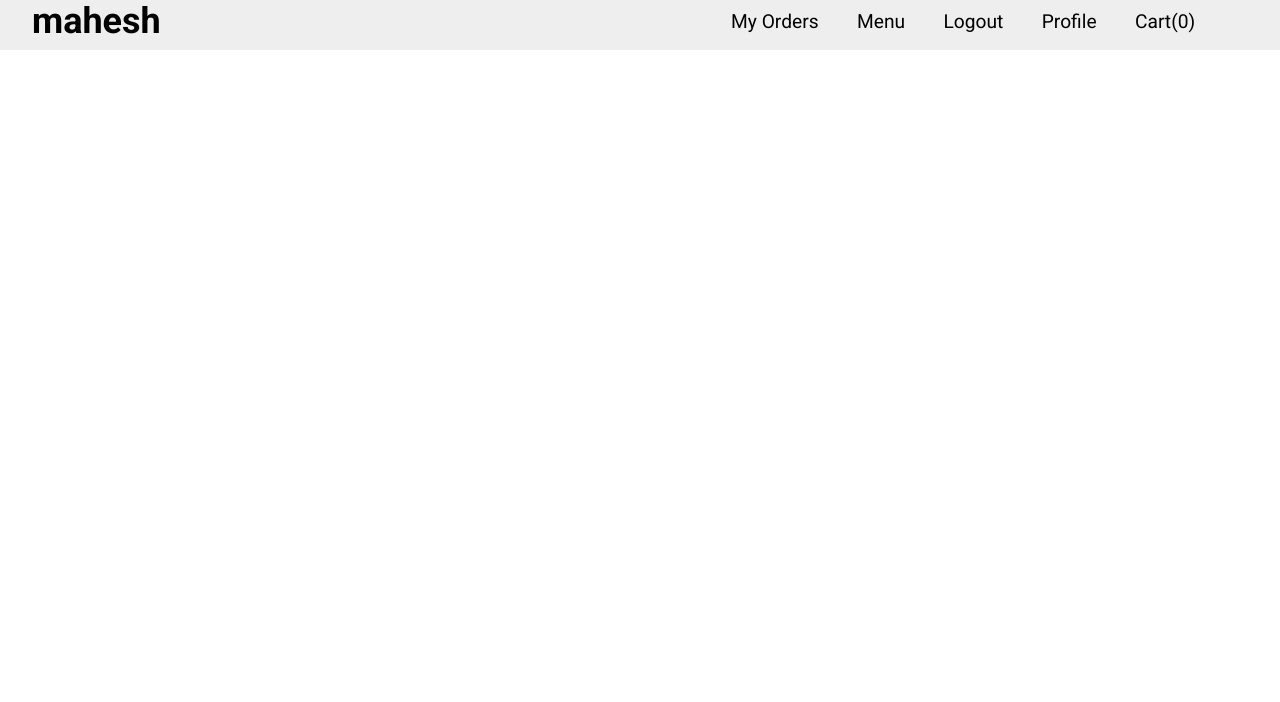
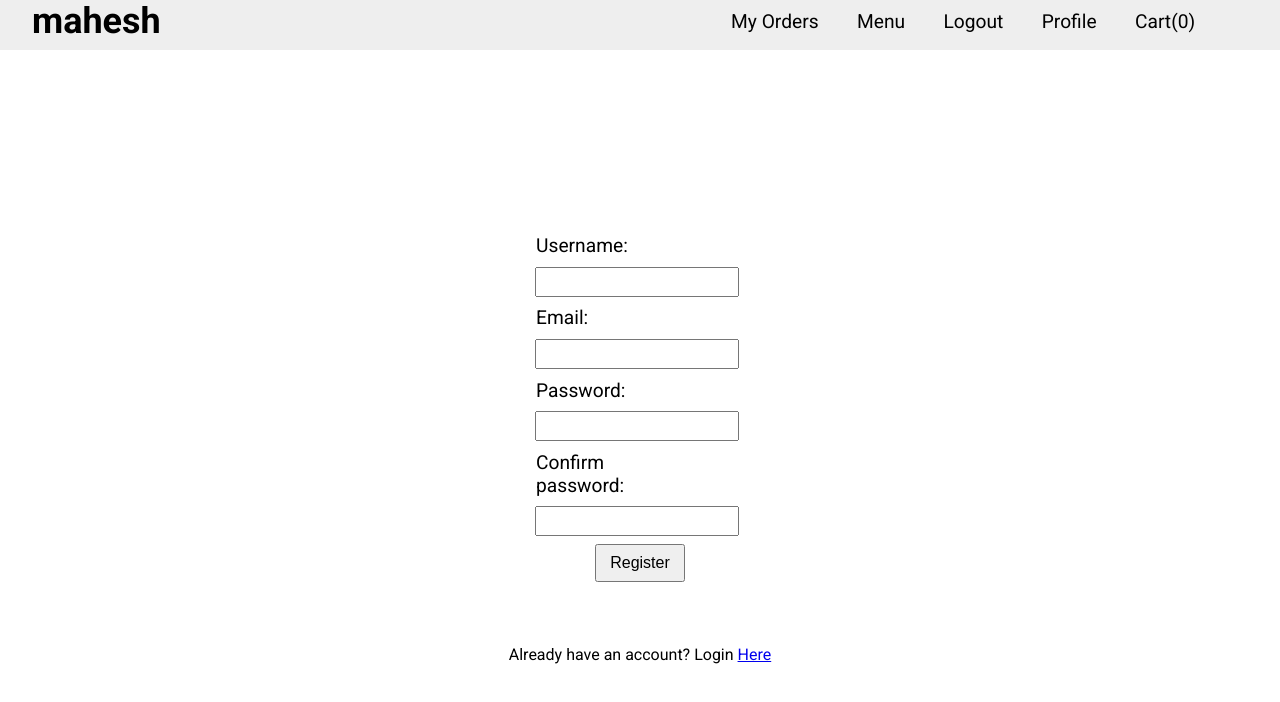
Before and after one commit to mahesh2885858/mahesh, a React (Create React App) app: page /register in a window 1280 px wide. Shown: the top 702 px of the page. Built offline with nearby package versions, Linux system fonts and the light colour scheme.

Commit message:
added login and register componets

```diff
--- a/src/App.tsx
+++ b/src/App.tsx
@@ -7,6 +7,8 @@ import "./app.scss";
 import Menu from "./components/user/before-login/Home/menu/Menu";
 import Profile from "./components/user/profile/Profile";
 import Cart from "./components/user/cart/Cart";
+import Register from "./components/user/register/Register";
+import Login from "./components/user/login/Login";
 
 function App() {
   const { state, dispatch } = useContext(context);
@@ -19,6 +21,8 @@ function App() {
           <Route path="/menu" element={<Menu />} />
           <Route path="/profile" element={<Profile />} />
           <Route path="/user/cart" element={<Cart />} />
+          <Route path="/register" element={<Register />} />
+          <Route path="/login" element={<Login />} />
         </Routes>
       </div>
     </>
--- /dev/null
+++ b/src/components/user/login/Login.tsx
@@ -0,0 +1,47 @@
+import React, { useContext, useRef } from "react";
+import { Link } from "react-router-dom";
+import { context } from "../../context/Context";
+import "./login.scss";
+const Login = () => {
+  const { state, dispatch } = useContext(context);
+  const username = useRef<null | HTMLInputElement>(null);
+  const password = useRef<HTMLInputElement | null>(null);
+  const login = async (e: React.FormEvent) => {
+    e.preventDefault();
+    try {
+      const details = {
+        username: username.current?.value,
+        password: password.current?.value,
+      };
+      console.log(details);
+      const data = await fetch("http://localhost:8000/login", {
+        method: "POST",
+        mode: "cors",
+        headers: {
+          "Content-type": "application/json",
+        },
+        body: JSON.stringify(details),
+      });
+      const result = await data.json();
+      console.log(result);
+    } catch (error) {
+      console.log(error);
+    }
+  };
+  return (
+    <div className="login-container">
+      <form onSubmit={login} action="#">
+        <label htmlFor="username">Username:</label>
+        <input type="text" ref={username} name="username" id="username" />
+        <label htmlFor="password">Password:</label>
+        <input type="password" ref={password} name="password" id="password" />
+        <button>Login</button>
+      </form>
+      <p>
+        Don't have an account create one <Link to={`/register`}>Here</Link>
+      </p>
+    </div>
+  );
+};
+
+export default Login;
--- /dev/null
+++ b/src/components/user/login/login.scss
@@ -0,0 +1,31 @@
+.login-container {
+  display: flex;
+  flex-direction: column;
+  justify-content: center;
+  gap: 2em;
+  width: 50%;
+  margin: auto;
+  height: 100%;
+  form {
+    display: flex;
+    flex-direction: column;
+    label {
+      margin: 1em;
+      margin-left: 1em;
+      font-size: 1rem;
+    }
+    input {
+      width: 90%;
+      margin-left: 1em;
+      padding: 0.5em;
+      font-size: 1.2rem;
+    }
+    button {
+      width: 30%;
+      font-size: 1rem;
+      padding: 0.5em;
+      margin-top: 1em;
+      margin: 1em auto;
+    }
+  }
+}
--- /dev/null
+++ b/src/components/user/register/Reducer.tsx
@@ -0,0 +1,17 @@
+import { state } from "./Register";
+export type action = {
+  type: string;
+  data: string;
+  field: string;
+};
+
+const Reducer = (state: state, action: action): state => {
+  switch (action.type) {
+    case "FIELD":
+      return { ...state, [action.field]: action.data };
+
+    default:
+      return state;
+  }
+};
+export default Reducer;
--- /dev/null
+++ b/src/components/user/register/Register.tsx
@@ -0,0 +1,86 @@
+import React, { useReducer } from "react";
+import { Link } from "react-router-dom";
+import Reducer from "./Reducer";
+import "./register.scss";
+const initState = {
+  username: "",
+  email: "",
+  password: "",
+  cpassword: "",
+};
+export type state = typeof initState;
+const Register = () => {
+  const [state, dispatch] = useReducer(Reducer, initState);
+  const register = async (e: React.FormEvent) => {
+    e.preventDefault();
+    try {
+      const data = await fetch("http://localhost:8000/register", {
+        method: "POST",
+        mode: "cors",
+        headers: {
+          "Content-type": "application/json",
+        },
+        body: JSON.stringify(state),
+      });
+      console.log(data);
+    } catch (error) {
+      console.log(error);
+    }
+  };
+  return (
+    <div className="register-container">
+      <form onSubmit={register} action="#">
+        <label htmlFor="username"> Username:</label>
+        <input
+          type="text"
+          value={state.username}
+          name="username"
+          id="username"
+          onChange={(e) =>
+            dispatch({ type: "FIELD", field: "username", data: e.target.value })
+          }
+        />
+        <label htmlFor="email">Email: </label>
+        <input
+          type="email"
+          name="email"
+          id="email"
+          value={state.email}
+          onChange={(e) =>
+            dispatch({ type: "FIELD", field: "email", data: e.target.value })
+          }
+        />
+        <label htmlFor="password">Password: </label>
+        <input
+          type="password"
+          name="password"
+          id="password"
+          value={state.password}
+          onChange={(e) =>
+            dispatch({ type: "FIELD", field: "password", data: e.target.value })
+          }
+        />
+        <label htmlFor="cpassword">Confirm password: </label>
+        <input
+          type="password"
+          name="cpassword"
+          id="cpassword"
+          value={state.cpassword}
+          onChange={(e) =>
+            dispatch({
+              type: "FIELD",
+              field: "cpassword",
+              data: e.target.value,
+            })
+          }
+        />
+        <button>Register</button>
+      </form>
+      <p>
+        Already have an account? Login <Link to={`/login`}>Here</Link>
+      </p>
+    </div>
+  );
+};
+
+export default Register;
--- /dev/null
+++ b/src/components/user/register/register.scss
@@ -0,0 +1,32 @@
+.register-container {
+  width: 70%;
+  height: 100%;
+  display: flex;
+  flex-direction: column;
+  justify-content: center;
+  align-items: center;
+  gap: 1em;
+  margin: auto;
+  form {
+    padding: 2em;
+    font-size: 1.2rem;
+    display: flex;
+    flex-direction: column;
+    label {
+      width: 50%;
+      margin: 0.5em;
+    }
+    input {
+      width: 90%;
+      margin-left: 0.5em;
+      font-size: 1rem;
+      padding: 0.25em;
+    }
+    button {
+      width: 40%;
+      margin: 0.5em auto;
+      padding: 0.5em;
+      font-size: 1rem;
+    }
+  }
+}
```
